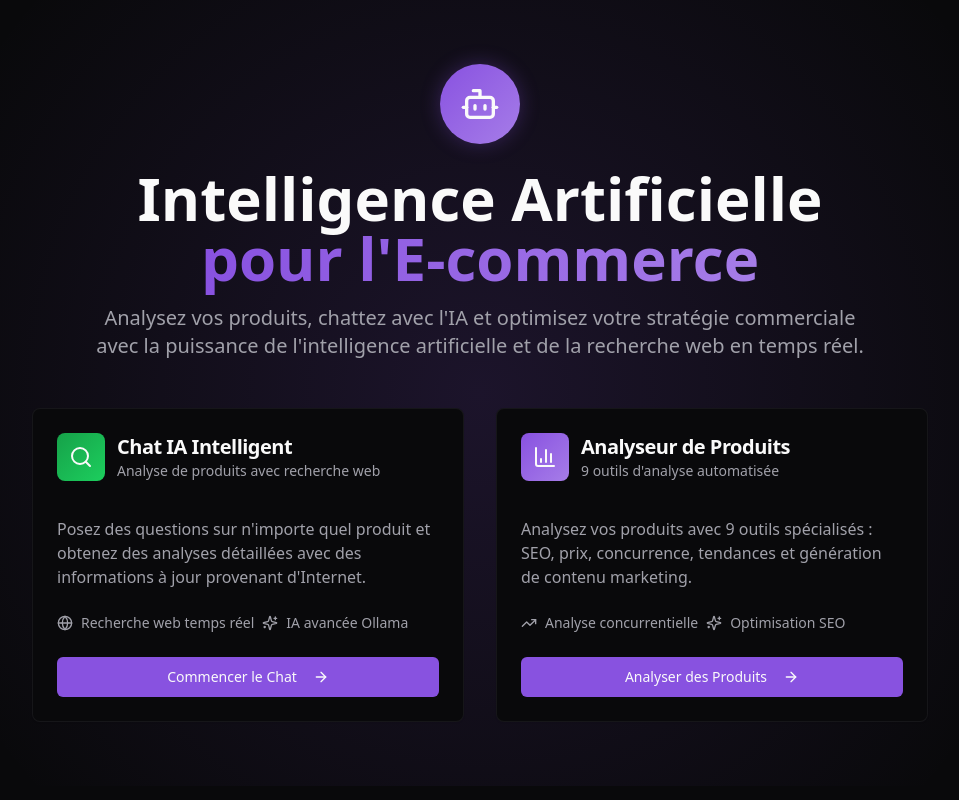
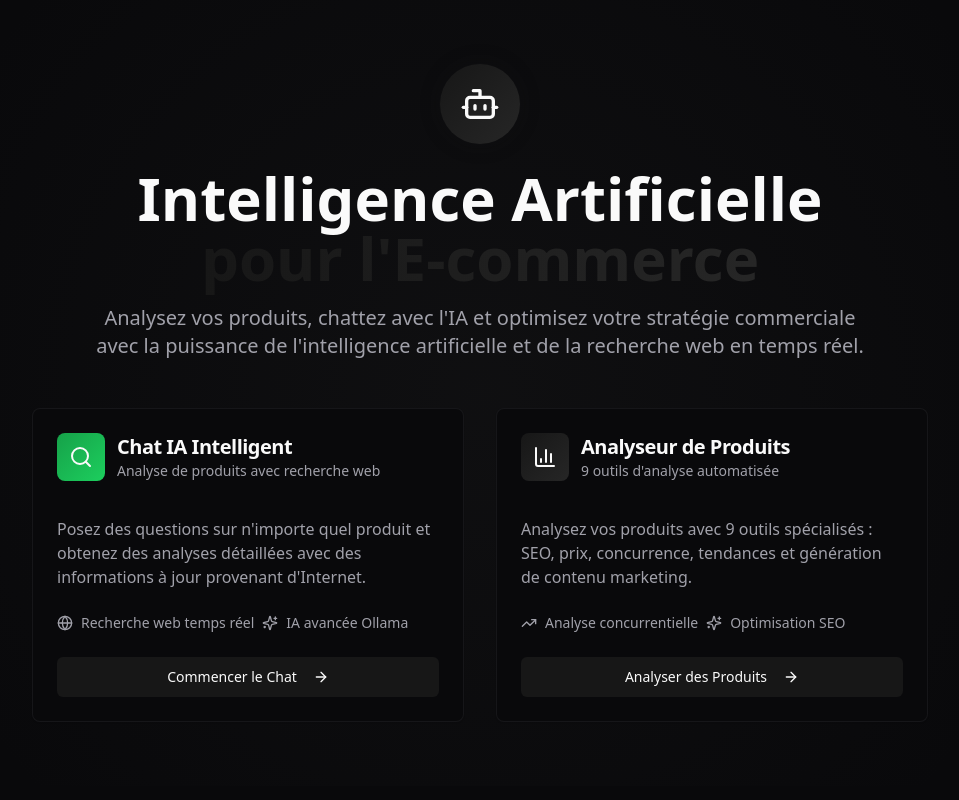
Before and after one commit to cirquephotovideo/chat-product-wise, a React (Vite) app: page / in a window 1280 px wide. Shown: the top 800 px of the page, without its empty margins (160-1119 px from the left). Built offline with nearby package versions, Linux system fonts and the light colour scheme; the HTML template or start-up script is replaced by a standard one.

Commit message:
Refactor: Change colors to black

```diff
--- a/src/index.css
+++ b/src/index.css
@@ -8,7 +8,7 @@ All colors MUST be HSL.
 
 @layer base {
   :root {
-    /* Ollama-inspired theme with modern gradients */
+    /* Modern black theme */
     --background: 240 10% 3.9%;
     --foreground: 0 0% 98%;
 
@@ -18,10 +18,10 @@ All colors MUST be HSL.
     --popover: 240 5% 6%;
     --popover-foreground: 0 0% 98%;
 
-    /* Primary: Ollama brand purple */
-    --primary: 263 70% 60%;
+    /* Primary: Black tones */
+    --primary: 0 0% 9%;
     --primary-foreground: 0 0% 98%;
-    --primary-glow: 263 70% 70%;
+    --primary-glow: 0 0% 15%;
 
     /* Secondary: Warm accent */
     --secondary: 240 5% 15%;
@@ -30,7 +30,7 @@ All colors MUST be HSL.
     --muted: 240 5% 10%;
     --muted-foreground: 240 5% 65%;
 
-    /* Accent: Success green for web search results */
+    /* Accent: Success green for validations */
     --accent: 142 76% 36%;
     --accent-foreground: 0 0% 98%;
     --accent-glow: 142 76% 46%;
@@ -40,17 +40,17 @@ All colors MUST be HSL.
 
     --border: 240 5% 15%;
     --input: 240 5% 15%;
-    --ring: 263 70% 60%;
+    --ring: 0 0% 20%;
 
     /* Chat-specific design tokens */
-    --chat-user: 263 70% 60%;
+    --chat-user: 0 0% 9%;
     --chat-assistant: 240 5% 10%;
     --chat-search: 142 76% 36%;
 
     /* Gradients */
-    --gradient-primary: linear-gradient(135deg, hsl(263 70% 60%), hsl(263 70% 70%));
+    --gradient-primary: linear-gradient(135deg, hsl(0 0% 9%), hsl(0 0% 15%));
     --gradient-subtle: linear-gradient(180deg, hsl(240 10% 3.9%), hsl(240 5% 6%));
-    --gradient-glow: radial-gradient(600px circle at 50% 50%, hsl(263 70% 60% / 0.15), transparent);
+    --gradient-glow: radial-gradient(600px circle at 50% 50%, hsl(0 0% 20% / 0.15), transparent);
 
     /* Animations */
     --transition-smooth: all 0.3s cubic-bezier(0.4, 0, 0.2, 1);
@@ -62,35 +62,35 @@ All colors MUST be HSL.
 
     --sidebar-foreground: 240 5.3% 26.1%;
 
-    --sidebar-primary: 240 5.9% 10%;
+    --sidebar-primary: 0 0% 9%;
 
     --sidebar-primary-foreground: 0 0% 98%;
 
     --sidebar-accent: 240 4.8% 95.9%;
 
-    --sidebar-accent-foreground: 240 5.9% 10%;
+    --sidebar-accent-foreground: 0 0% 9%;
 
     --sidebar-border: 220 13% 91%;
 
-    --sidebar-ring: 217.2 91.2% 59.8%;
+    --sidebar-ring: 0 0% 20%;
   }
 
   .light {
     --background: 0 0% 100%;
-    --foreground: 240 10% 3.9%;
+    --foreground: 0 0% 9%;
 
     --card: 0 0% 100%;
-    --card-foreground: 240 10% 3.9%;
+    --card-foreground: 0 0% 9%;
 
     --popover: 0 0% 100%;
-    --popover-foreground: 240 10% 3.9%;
+    --popover-foreground: 0 0% 9%;
 
-    --primary: 263 70% 60%;
+    --primary: 0 0% 9%;
     --primary-foreground: 0 0% 98%;
-    --primary-glow: 263 70% 50%;
+    --primary-glow: 0 0% 15%;
 
     --secondary: 240 5% 96%;
-    --secondary-foreground: 240 10% 3.9%;
+    --secondary-foreground: 0 0% 9%;
 
     --muted: 240 5% 96%;
     --muted-foreground: 240 5% 45%;
@@ -104,23 +104,23 @@ All colors MUST be HSL.
 
     --border: 240 5% 90%;
     --input: 240 5% 90%;
-    --ring: 263 70% 60%;
+    --ring: 0 0% 20%;
 
-    --chat-user: 263 70% 60%;
+    --chat-user: 0 0% 9%;
     --chat-assistant: 240 5% 96%;
     --chat-search: 142 76% 36%;
 
-    --gradient-primary: linear-gradient(135deg, hsl(263 70% 60%), hsl(263 70% 50%));
+    --gradient-primary: linear-gradient(135deg, hsl(0 0% 9%), hsl(0 0% 15%));
     --gradient-subtle: linear-gradient(180deg, hsl(0 0% 100%), hsl(240 5% 98%));
-    --gradient-glow: radial-gradient(600px circle at 50% 50%, hsl(263 70% 60% / 0.1), transparent);
+    --gradient-glow: radial-gradient(600px circle at 50% 50%, hsl(0 0% 20% / 0.1), transparent);
     --sidebar-background: 240 5.9% 10%;
     --sidebar-foreground: 240 4.8% 95.9%;
-    --sidebar-primary: 224.3 76.3% 48%;
+    --sidebar-primary: 0 0% 9%;
     --sidebar-primary-foreground: 0 0% 100%;
     --sidebar-accent: 240 3.7% 15.9%;
     --sidebar-accent-foreground: 240 4.8% 95.9%;
     --sidebar-border: 240 3.7% 15.9%;
-    --sidebar-ring: 217.2 91.2% 59.8%;
+    --sidebar-ring: 0 0% 20%;
   }
 }
 
```
